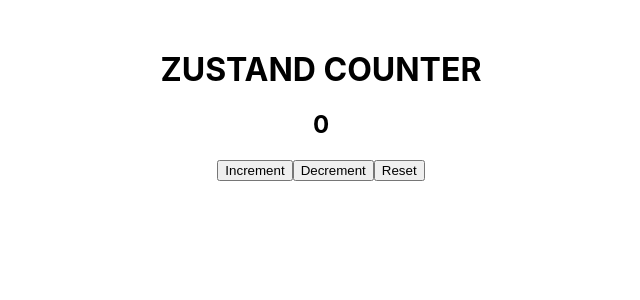
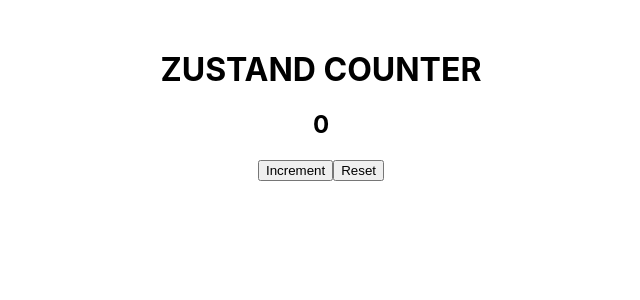
Before and after one commit to SrayaSreedharan/Zustand, a React (Create React App) app: page / in a window 1280 px wide. Shown: the top 300 px of the page, without its empty margins (319-959 px from the left). Built offline with nearby package versions, Linux system fonts and the light colour scheme.

Commit message:
feat(store): add Zustand counter store with increment, decrement, and reset actions

```diff
--- a/src/App.js
+++ b/src/App.js
@@ -9,7 +9,7 @@ function App() {
       <h1>ZUSTAND COUNTER</h1>
       <h2>{count}</h2>
       <button onClick={increment}>Increment</button>
-      <button onClick={decrement}>Decrement</button>
+      {/* <button onClick={decrement}>Decrement</button> */}
       <button onClick={reset}>Reset</button>
     </div>
   )
```
